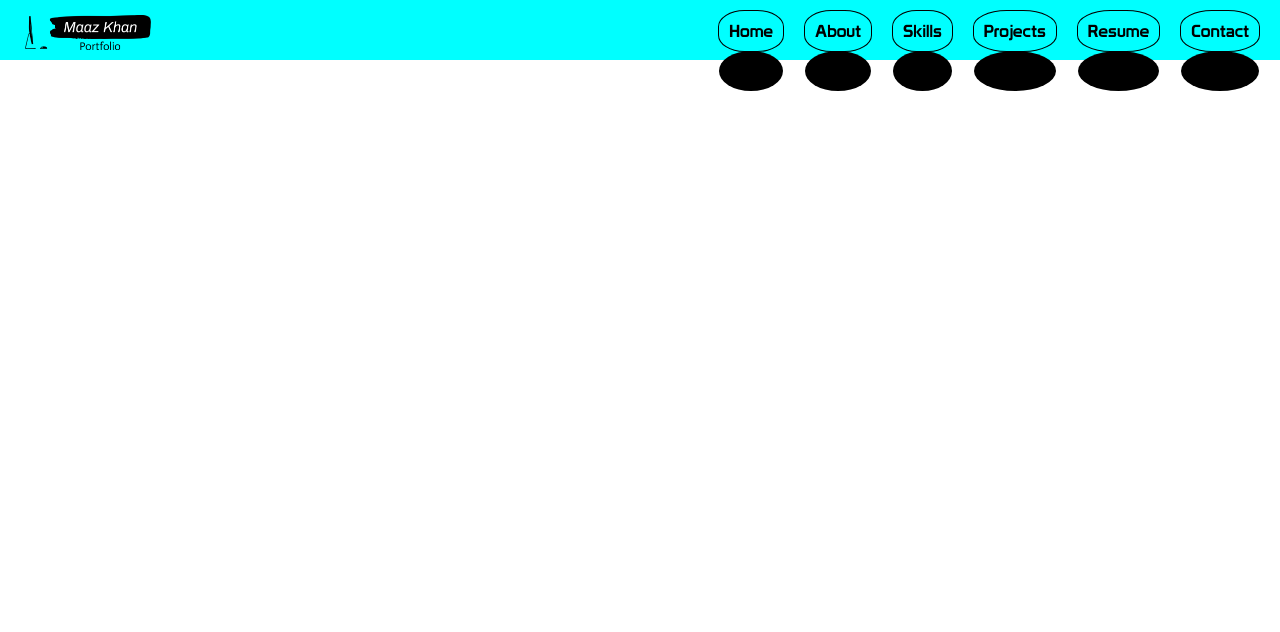
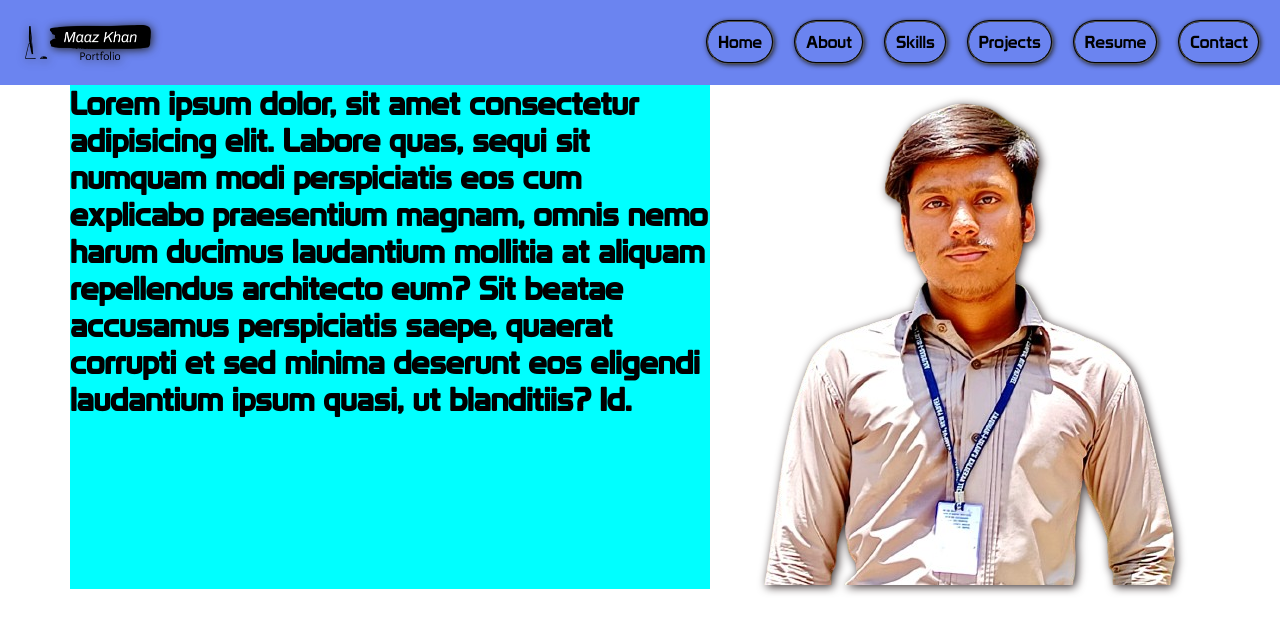
Before and after one commit to MaazKhan-29/CodSoft, a plain HTML site: page Portfolio/index.html in a window 1280 px wide. Drawn offline with Linux system fonts and the light colour scheme.

Commit message:
Navbaar Complete

```diff
--- a/Portfolio/asset/css/style.css
+++ b/Portfolio/asset/css/style.css
@@ -11,24 +11,32 @@
     font-family: prototype;
 
 }
+/* body{
+    background-color: black;
+} */
+/* body{
+    overflow-x: hidden;
+} */
 .main{
-    height: 100vh;
-    width: 100vw;
+    height: 100%;
+    width: 100%;
     position: relative;
 }
-
+/* Navbaar Start From Here */
 .logo-1{
     height: 45px;
     padding: 5px;
     margin-left: 20px;
-    margin-top: 10px;
+    margin-top: 20px;
+    filter: drop-shadow(1px 1px 5px rgb(34, 32, 32));
 }
 
 .navbaar{
     display: flex;
     justify-content: space-between;
-    background-color: aqua;
-    height: 60px;
+    height: 85px;
+    background-color: rgb(107, 132, 240);
+    /* overflow-y: hidden; */
 }
 .links{
     margin-right: 20px;
@@ -39,32 +47,39 @@
     margin-left: 20px;
     padding: 10px;
     cursor: pointer;
-    border: 1px solid black;
-    border-radius: 40%;
-    margin-top: 10px;
+    border: 2px groove rgb(80, 79, 79);
+    border-radius: 50px;
+    margin-top: 20px;
     font-size: 17px;
     position: relative;
     width: auto;
     z-index: 1;
+    overflow: hidden;
+    box-shadow: 1px 1px 5px rgb(37, 37, 37);
 }
 .links ul li a{
     text-decoration: none;
     color:black;
 }
-/* .links ul li a:hover{
+.links ul li:hover a{
     color: white;
-} */
+}
 .links ul li::after{
     content:"";
     height: 40px;
     width: 100%;
-    border-radius: 60%;
+    border-radius: 70px;
     background-color: black;
     display: inline-block;
     position:absolute;
     top: 100%;
     left: 0;
     z-index: -1;
+    transition: 0.1s ease-in;
+}
+.links ul li:hover::after{
+   transform: translateY(-100%);
+   border-radius: 0%;
 }
 .links ul{
     display: inline-flex;
@@ -72,8 +87,9 @@
 .hamburger{
     display: none;
     padding: 10px;
-    font-size: 30px;
+    font-size: 35px;
     margin-right: 10px;
+    margin-top: 10px;
 }
 
 @media screen and  (max-width: 800px) {
@@ -97,6 +113,7 @@
     align-items: center; */
     backdrop-filter: blur(5px);
     display: none;
+    /* visibility:hidden; */
 }
 .menubar ul li{
     list-style: none;
@@ -122,3 +139,30 @@
     font-size: 30px;
     padding: 10px;
 }
+/* Navbaar End Here */
+
+
+/* Header Start here */
+.Header{
+    display: flex;
+    flex-wrap: wrap-reverse;
+    width: 100%;
+    justify-content: center;
+    position: relative;
+}
+.content{
+    width: 50%;
+    @media screen and (max-width:999px) {
+        width: 90%;
+    }
+    background-color: aqua;
+}
+/* .my-photo{
+/* background-color: blueviolet;
+}*/
+
+
+
+.my-img{
+    filter: drop-shadow(2px 2px 5px rgb(58, 46, 46));
+}
--- a/Portfolio/asset/js/script.js
+++ b/Portfolio/asset/js/script.js
@@ -1,6 +1,6 @@
 let menu = document.querySelector(".menubar");
 function menubar_open() {
-    menu.style.display = "inline-block";
+    menu.style.display = "block";
 }
 function menubar_close() {
     menu.style.display = "none";
--- a/Portfolio/index.html
+++ b/Portfolio/index.html
@@ -10,7 +10,7 @@
 </head>
 <body>
     <div class="main">
-        <div class="navbaar">
+        <div class="navbaar"> <!--Navbaar Start Here-->
             <div class="logo">
                 <img src="asset/img/My-Logo.png" class="logo-1" alt="">
             </div>
@@ -42,8 +42,16 @@
                 </div>
             </div>
         </div>
+        <!-- Header Start here -->
+        <div class="Header">
+            <div class="content">
+                <h1>Lorem ipsum dolor, sit amet consectetur adipisicing elit. Labore quas, sequi sit numquam modi perspiciatis eos cum explicabo praesentium magnam, omnis nemo harum ducimus laudantium mollitia at aliquam repellendus architecto eum? Sit beatae accusamus perspiciatis saepe, quaerat corrupti et sed minima deserunt eos eligendi laudantium ipsum quasi, ut blanditiis? Id.</h1>
+            </div>
+            <div class="my-photo">
+                <img src="asset/img/My image.png" class="my-img" alt="">
+            </div>
+        </div>
     </div>
-
     <script src="asset/js/script.js"></script>
 </body>
 </html>
```
